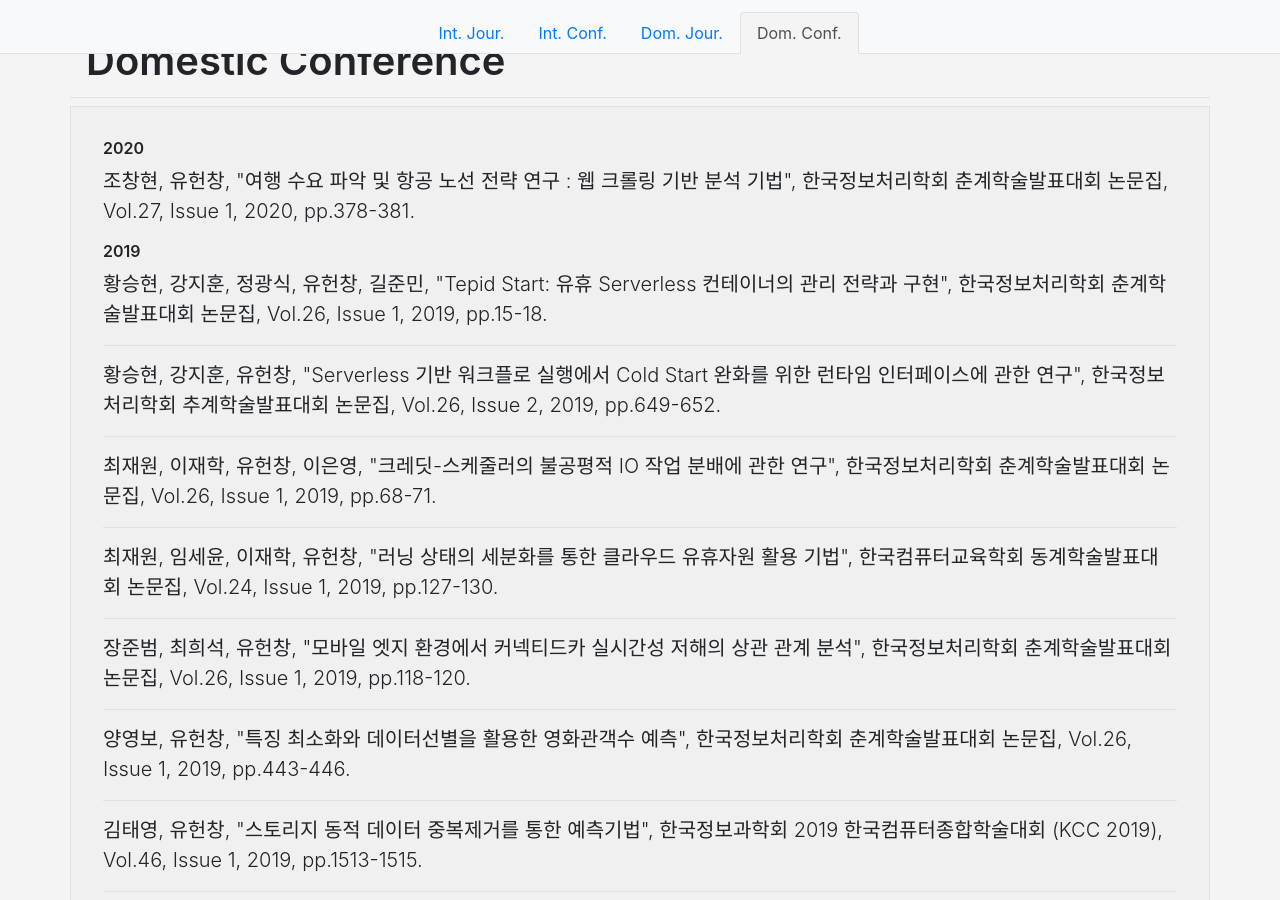
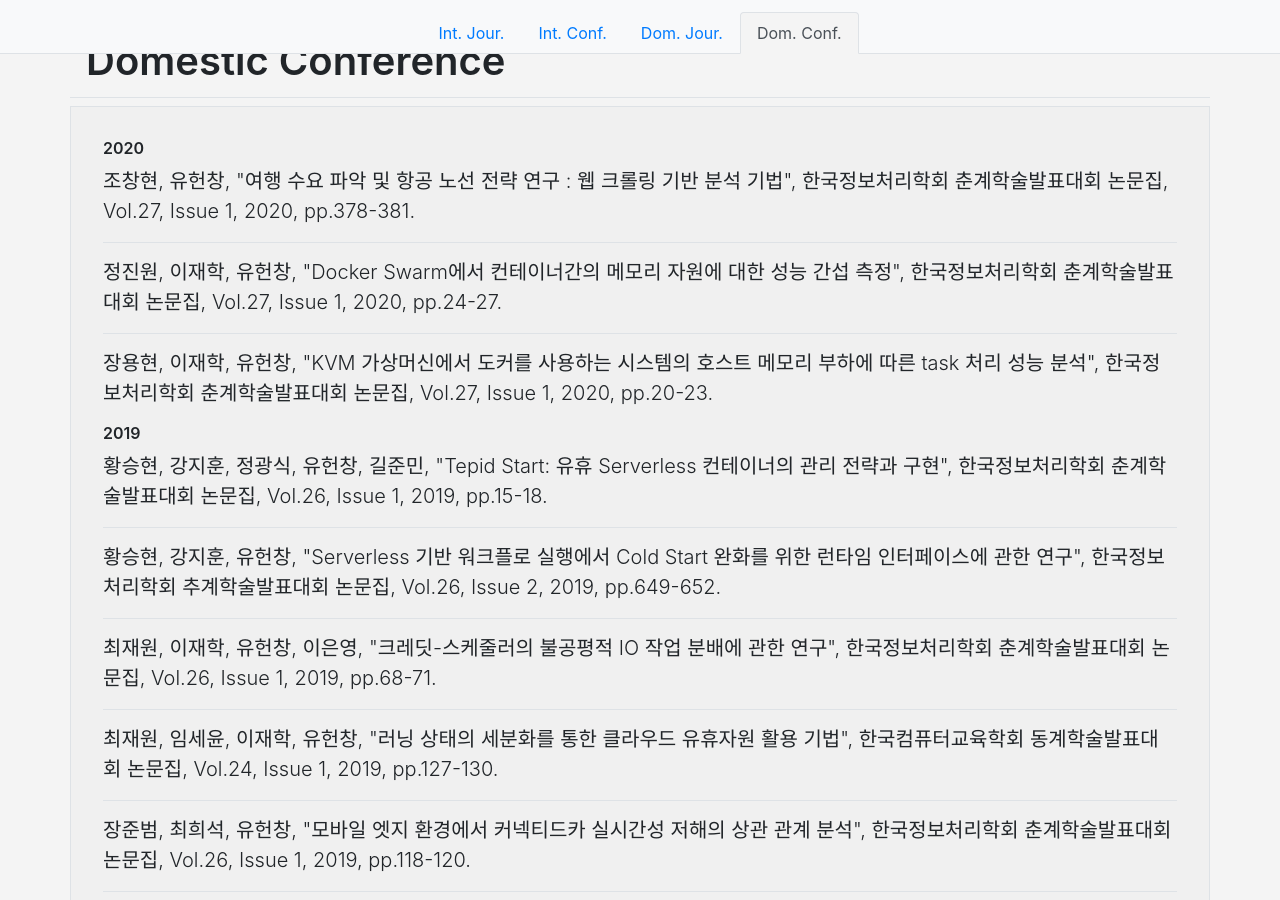
Before and after one commit to KU-Cloud/ku-cloud.github.io, a Jekyll site: the page built from publications.html, in a window 1280 px wide and 900 px high, scrolled down 17071 px. Built offline with Jekyll 4.4.1, drawn with Linux system fonts in a browser that asks for light colours.

Commit message:
publication update

```diff
--- a/_data/publications-cd.yaml
+++ b/_data/publications-cd.yaml
@@ -2891,6 +2891,35 @@
     }
   },
   {
+    "title": "KVM 가상머신에서 도커를 사용하는 시스템의 호스트 메모리 부하에 따른 task 처리 성능 분석",
+    "author": [
+      {
+        "family": "장용현"
+      },
+      {
+        "family": "이재학"
+      },
+      {
+        "family": "유헌창"
+      }
+    ],
+    "publisher": "한국정보처리학회 춘계학술발표대회 논문집",
+    "volume": "27",
+    "issue": "1",
+    "page": "20-23",
+    "type": "paper-conference",
+    "citation-label": "장2020KVM",
+    "id": "장2020KVM",
+    "year-suffix": "KVM",
+    "issued": {
+      "date-parts": [
+        [
+          2020
+        ]
+      ]
+    }
+  },
+  {
     "title": "웹 기반 네트워크 구성 시뮬레이터 설계 및 구현",
     "author": [
       {
@@ -3060,6 +3089,35 @@
       "date-parts": [
         [
           2017
+        ]
+      ]
+    }
+  },
+  {
+    "title": "Docker Swarm에서 컨테이너간의 메모리 자원에 대한 성능 간섭 측정",
+    "author": [
+      {
+        "family": "정진원"
+      },
+      {
+        "family": "이재학"
+      },
+      {
+        "family": "유헌창"
+      }
+    ],
+    "publisher": "한국정보처리학회 춘계학술발표대회 논문집",
+    "volume": "27",
+    "issue": "1",
+    "page": "24-27",
+    "type": "paper-conference",
+    "citation-label": "정2020Docker",
+    "id": "정2020Docker",
+    "year-suffix": "Docker",
+    "issued": {
+      "date-parts": [
+        [
+          2020
         ]
       ]
     }
```
Also changed, not shown: _publications/conference/domestic/장2020KVM.bib (added, +9 -0 lines), _publications/conference/domestic/정2020Docker.bib (added, +9 -0 lines).
